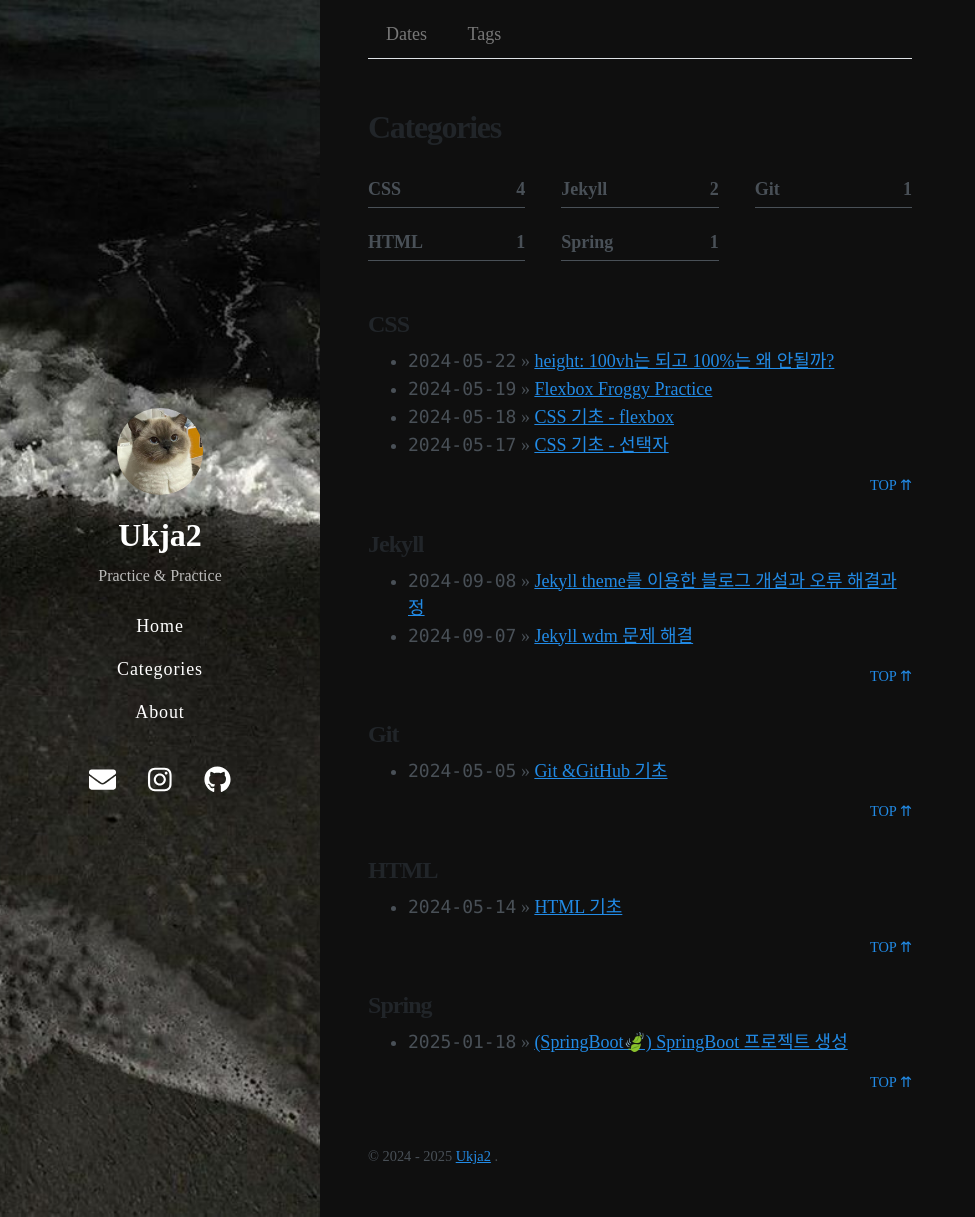
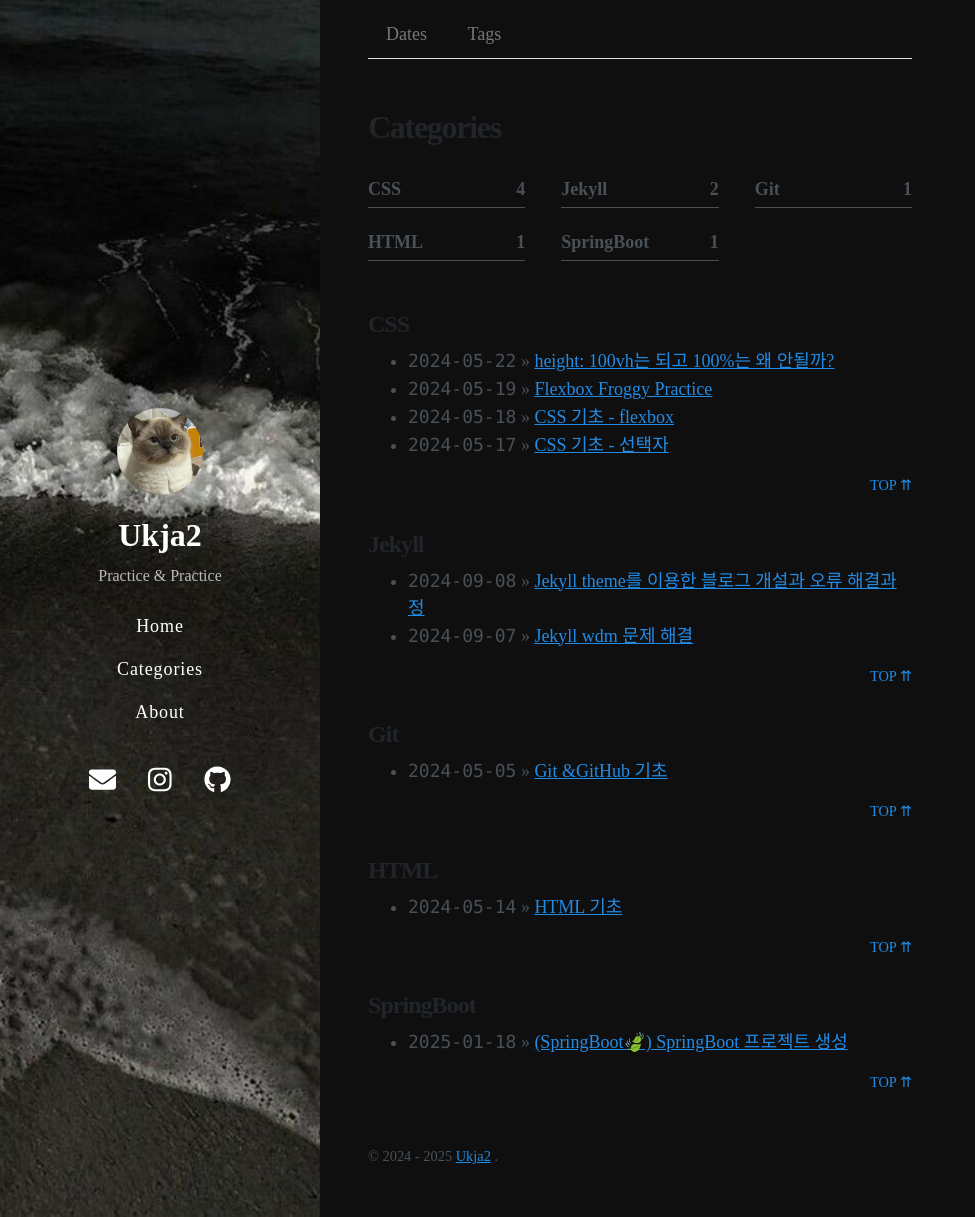
Before and after one commit to Ukja2/Ukja2.github.io, a Jekyll site: the page built from categories.md, in a window 1280 px wide and 1217 px high. Shown: the whole window, without its empty margins (0-975 px from the left). Built offline with Jekyll 4.4.1, drawn with Linux system fonts in a browser that asks for light colours; nearby versions of some CDN libraries; some web fonts are replaced.

Commit message:
post update

```diff
--- a/_posts/2025-01-19-spring.md
+++ b/_posts/2025-01-19-spring.md
@@ -3,8 +3,8 @@ layout: post
 title: (SpringBoot🍃) SpringBoot 프로젝트 생성
 date: 2025-01-19 00:00 +0800
 last_modified_at: 2024-01-19 00:00:01 +0800
-tags: [Spring, Java]
-categories: [Spring]
+tags: [SpringBoot, Java]
+categories: [SpringBoot]
 toc:  true
 ---
 ![](https://velog.velcdn.com/images/ukja2/post/f5a31409-56dc-4b07-bbbe-490beb314b9e/image.png)
```
